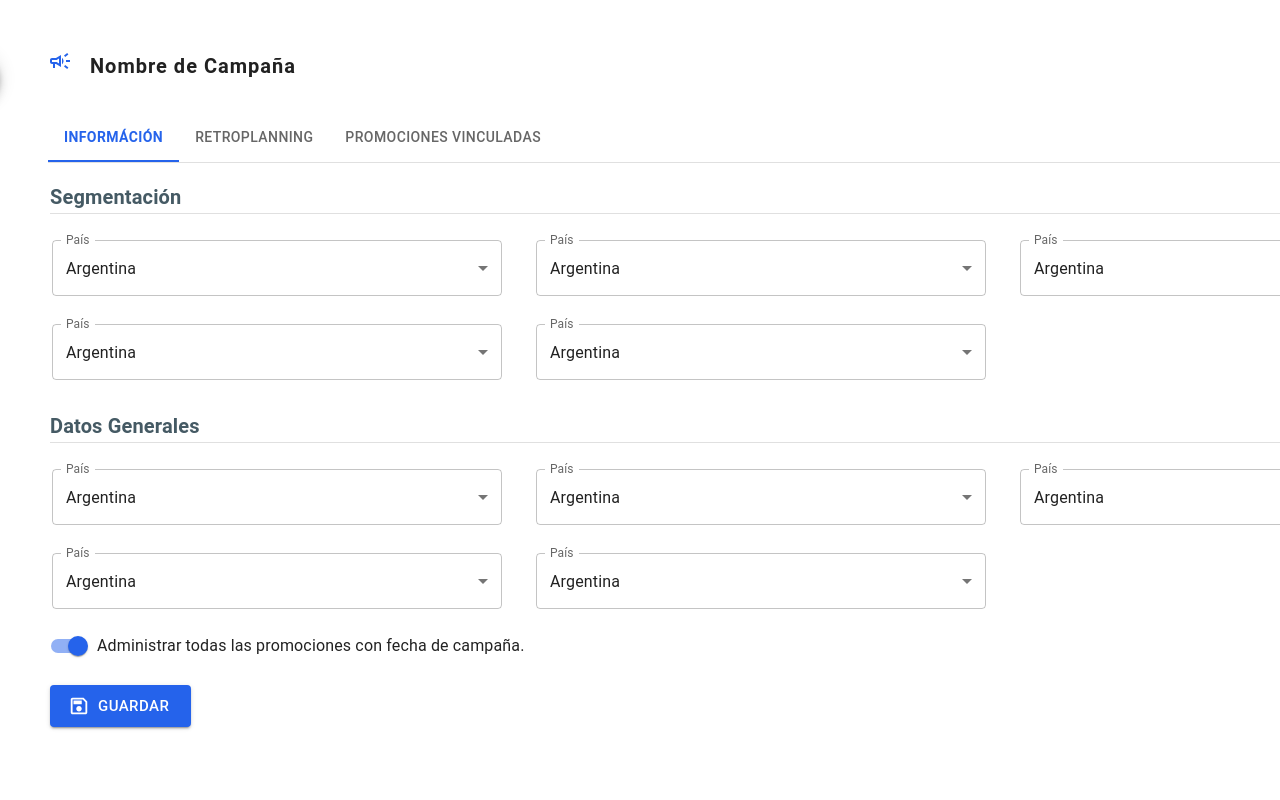
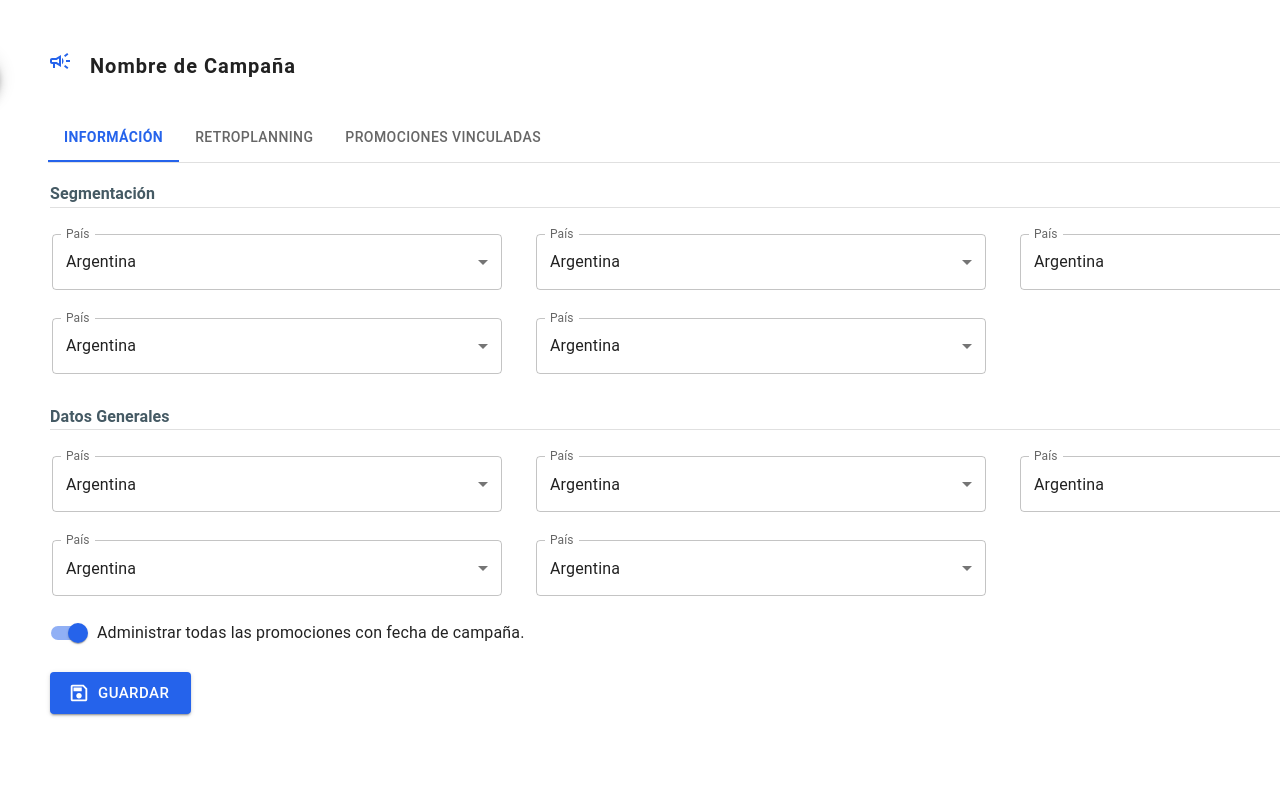
Before and after one commit to garancibiacl/PruebaTecnicaCencosud, a React (Create React App) app: page / in a window 1280 px wide. Both pictures are taken after a click on the button 1162 px from the left and 469 px from the top of the page. Shown: the top 800 px of the page. Built offline with nearby package versions, Linux system fonts and the light colour scheme.

Commit message:
stilos h2

```diff
--- a/src/Components/BasicTabs.tsx
+++ b/src/Components/BasicTabs.tsx
@@ -101,7 +101,7 @@ export default function BasicTabs() {
                 <Typography
                   variant="h6"
                   component="h2"
-                  sx={{ color: "#455A64;", fontWeight: "700", fontSize: "2" }}
+                  sx={{ color: "#455A64;", fontWeight: "700", fontSize: "16px" }}
                 >
                   Segmentación
                 </Typography>
@@ -126,7 +126,7 @@ export default function BasicTabs() {
                 <Typography
                   variant="h6"
                   component="h2"
-                  sx={{ color: "#455A64;", fontWeight: "700", fontSize: "2" }}
+                  sx={{ color: "#455A64;", fontWeight: "700", fontSize: "16px" }}
                 >
                   Datos Generales
                 </Typography>
```
